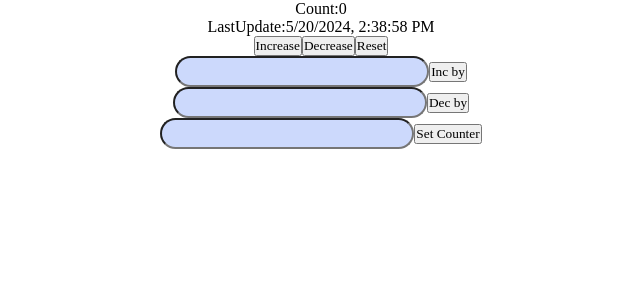
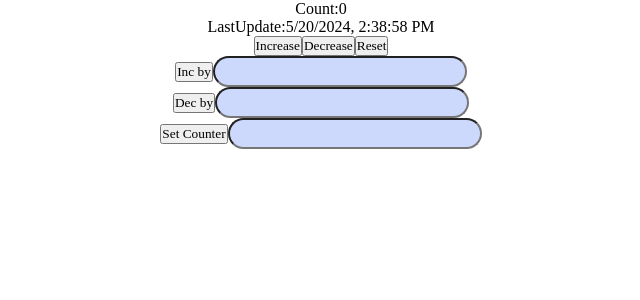
Before and after one commit to BarkinSayin/Student-Manager-with-rca, a React (Create React App) app: page / in a window 1280 px wide. Shown: the top 300 px of the page, without its empty margins (319-959 px from the left). Built offline with nearby package versions, Linux system fonts and the light colour scheme; the HTML template or start-up script is replaced by a standard one.

Commit message:
useReducer-Errors

```diff
--- a/src/App.jsx
+++ b/src/App.jsx
@@ -11,7 +11,11 @@ import { createRef, useReducer } from "react";
 const initialState={
   counter:0,
   lastUpdatedAt:new Date().toLocaleString(),
-  error:null,
+  errors:{
+    incrementError:false,
+    decrementError:false,
+    setCounterError:false
+  },
   isLoading:false
 }
 
@@ -29,6 +33,8 @@ switch (action.type) {
     return{...state, counter:action.payload.amount,lastUpdatedAt:new Date().toLocaleString()}
   case "RESET":
     return{...state, counter:0,lastUpdatedAt:new Date().toLocaleString()}
+  case "ERROR":
+    return{...state,errors:action.payload.errors}
   default:
     return state
 }
@@ -53,14 +59,44 @@ function App() {
   <button onClick={()=>dispatch({type:"DECREMENT_BY_ONE"})}>Decrease</button>
   <button onClick={()=>dispatch({type:"RESET"})}>Reset</button>
   <br />
+  <button onClick={()=>
+    {
+      if (Number(incbyRef.current.value)) {
+      dispatch({type:"INCREMENT",payload:{amount:Number(incbyRef.current.value)}})
+    }else{
+      dispatch({type:"ERROR",payload:{errors:{...state.errors,incrementError:true}}})
+    }
+
+  }
+    }>Inc by</button>
   <input type="text" ref={incbyRef}/>
-  <button onClick={()=>dispatch({type:"INCREMENT",payload:{amount:Number(incbyRef.current.value)}})}>Inc by</button>
+  {state.errors.incrementError && <p>Invalid Number</p>}
   <br />
+  <button onClick={()=>
+    {
+      if (Number(decbyRef.current.value)) {
+      dispatch({type:"DECREMENT",payload:{amount:Number(decbyRef.current.value)}})
+    }else{
+      dispatch({type:"ERROR",payload:{errors:{...state.errors,decrementError:true}}})
+    }
+
+  }
+    }>Dec by</button>
   <input type="text" ref={decbyRef}/>
-  <button onClick={()=>dispatch({type:"DECREMENT",payload:{amount:Number(decbyRef.current.value)}})}>Dec by</button>
+  {state.errors.decrementError && <p>Invalid Number</p>}
   <br />
+  <button onClick={()=>
+    {
+      if (Number(setCounterRef.current.value)) {
+      dispatch({type:"SET_COUNTER",payload:{amount:Number(setCounterRef.current.value)}})
+    }else{
+      dispatch({type:"ERROR",payload:{errors:{...state.errors,setCounterError:true}}})
+    }
+
+  }
+    }>Set Counter</button>
   <input type="text" ref={setCounterRef}/>
-  <button onClick={()=>dispatch({type:"SET_COUNTER",payload:{amount:Number(setCounterRef.current.value)}})}>Set Counter</button>
+  {state.errors.setCounterError && <p>Invalid Number</p>}
   </>
 }
 
```
